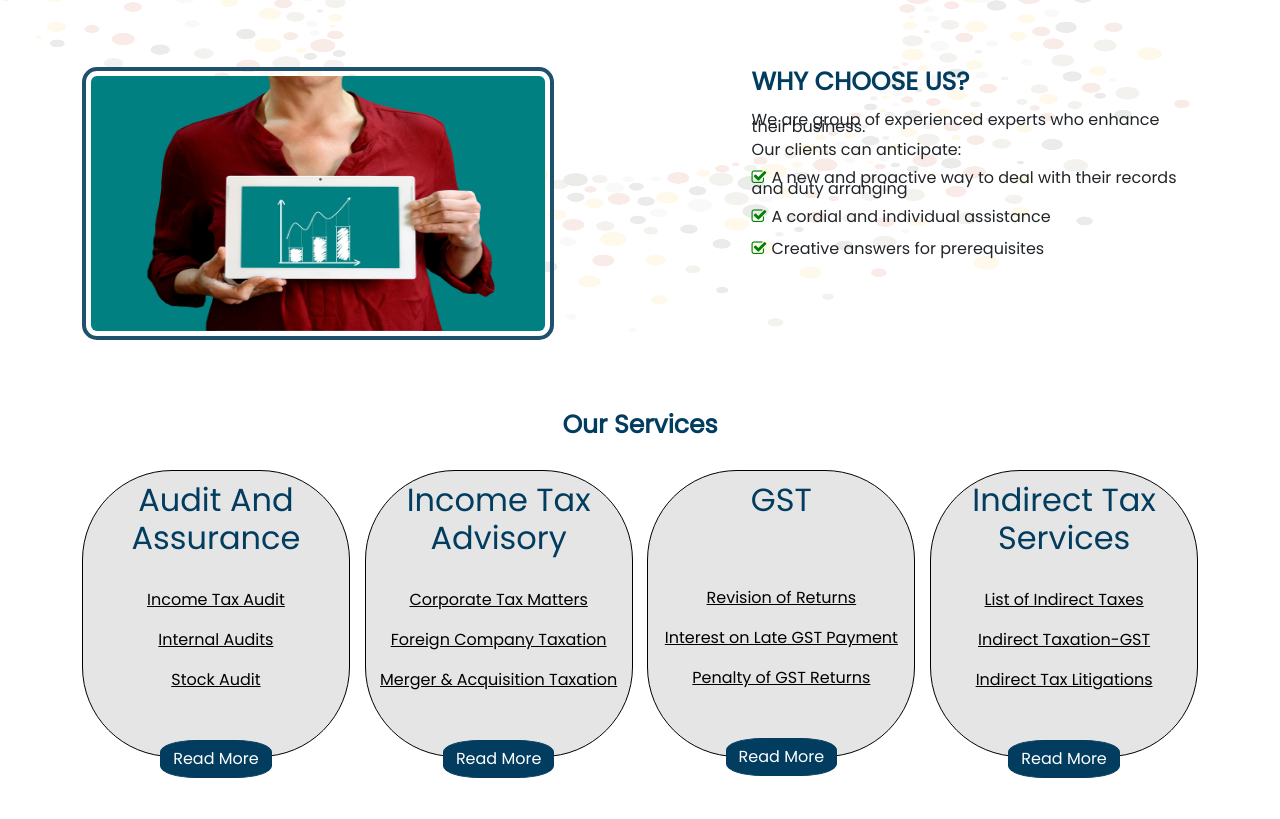
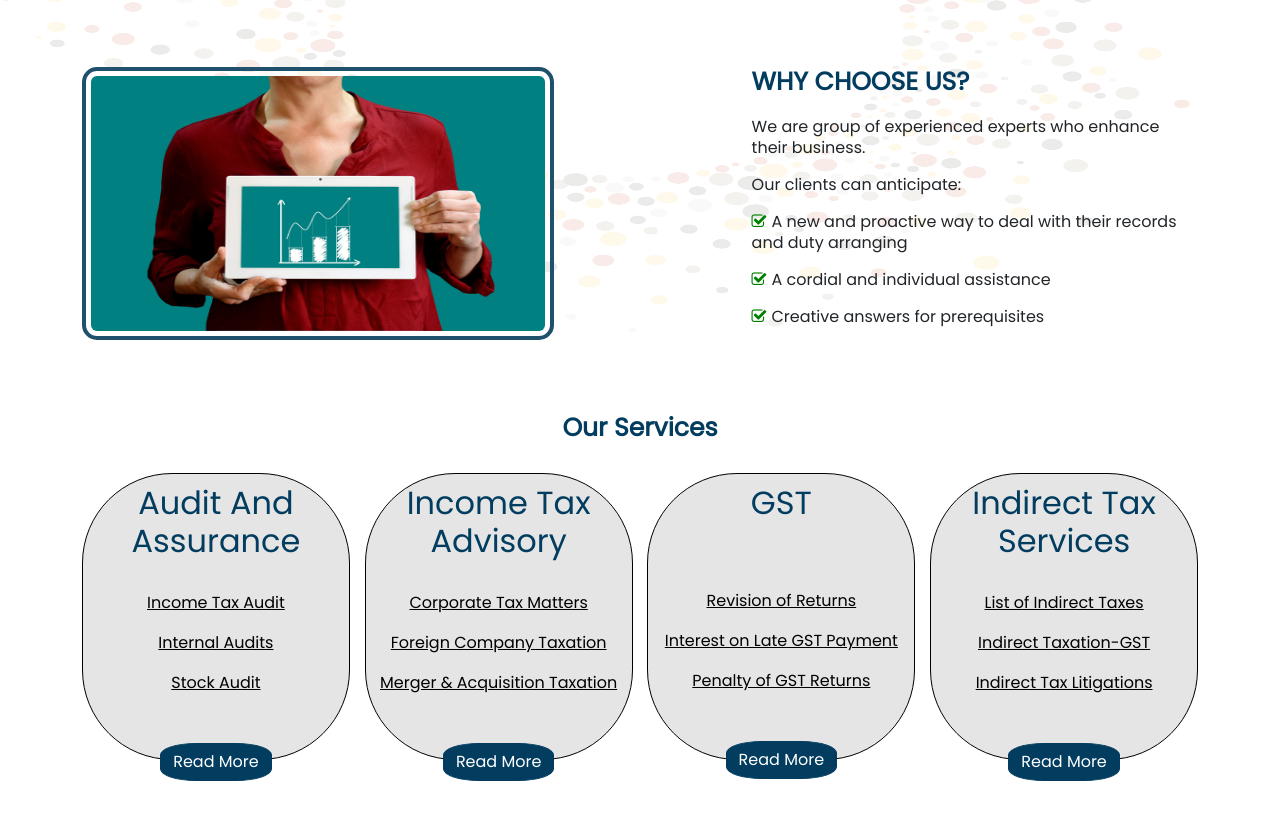
Before and after one commit to prajjal-saxena/caa, a plain HTML site: page index.html in a window 1280 px wide. Shown: the part 1120-1939 px from the top of the page. Drawn offline with nearby package versions, Linux system fonts and the light colour scheme.

Commit message:
Update style.css

```diff
--- a/style.css
+++ b/style.css
@@ -403,7 +403,7 @@ ul.testimonal-list.slick-initialized.slick-slider{
     width: 40%;
 }
 .who-we-are2{
-    line-height: 7px;
+    line-height: 21px;
 }
 
 /* AUDIT ASSURANCE SECTION */
```
